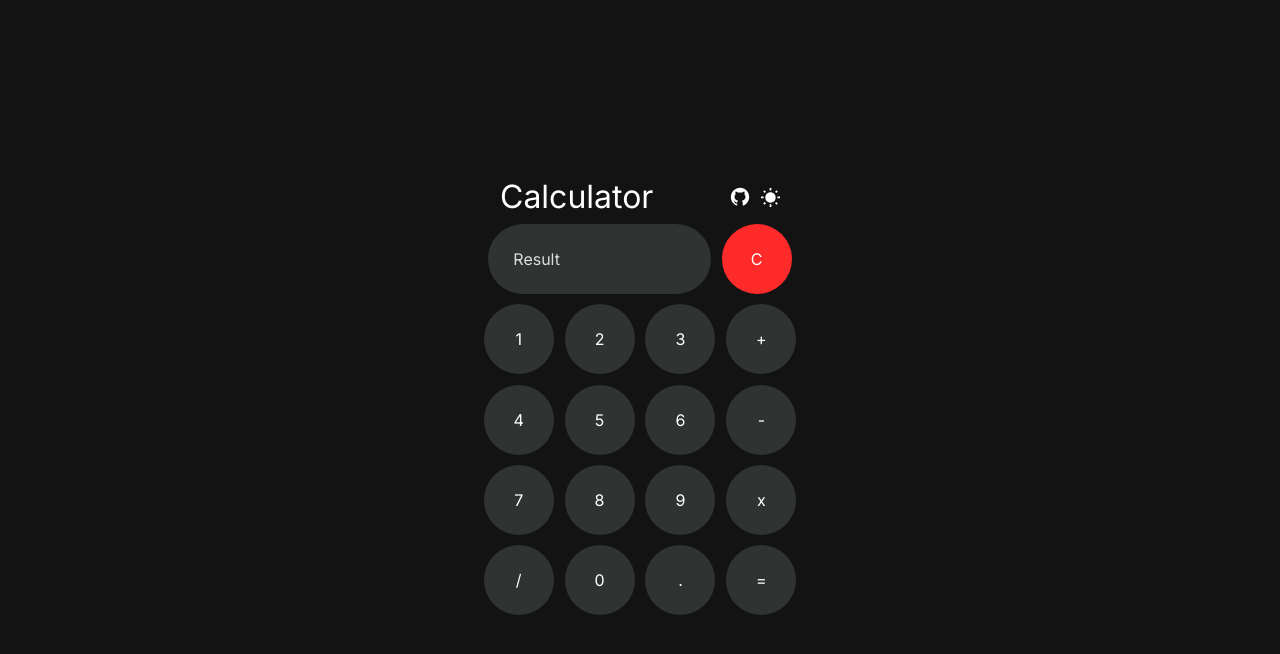
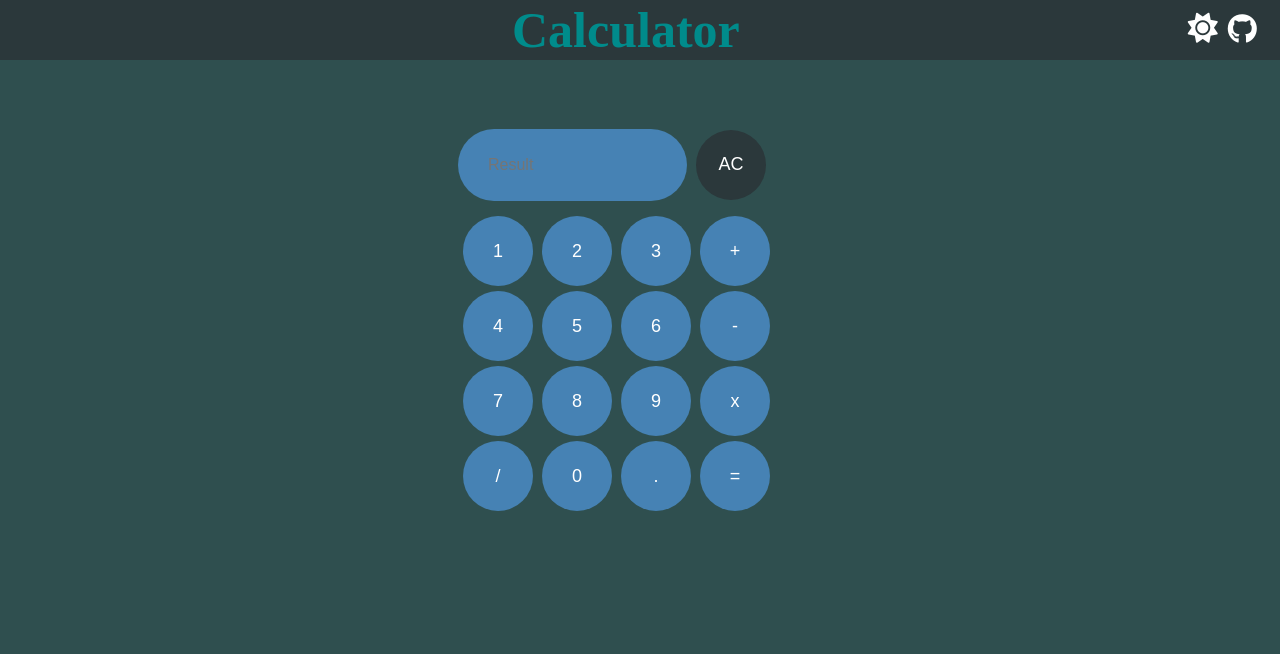
Before and after one commit to agentgrey/Calculator, a plain HTML site: page index.html in a window 1280 px wide. Drawn offline with Linux system fonts and the light colour scheme.

Commit message:
made changes

```diff
--- a/index.html
+++ b/index.html
@@ -1,66 +1,66 @@
 <!DOCTYPE html>
-<html lang="en">
+<html>
 
 <head>
-  <meta charset="utf-8" />
-  <meta http-equiv="X-UA-Compatible" content="IE=edge" />
     <title>Calculator</title>
-  <meta name="description" content="Simple Calculator With Dark Mode." />
-  <meta name="viewport" content="width=device-width, initial-scale=1" />
-  <link rel="icon" type="image/x-icon" href="assets/calculator.ico">
-  <link rel="stylesheet" href="styles/dark.css" id="theme" />
-  <link rel="preconnect" href="https://fonts.googleapis.com">
-  <link rel="preconnect" href="https://fonts.gstatic.com" crossorigin>
-  <link href="https://fonts.googleapis.com/css2?family=Inter:wght@300;400&display=swap" rel="stylesheet">
+<!-- added css file -->
+    <link rel="stylesheet" href="styles/dark.css" id="theme">
+<!-- font awesome -->
+    <script src="https://kit.fontawesome.com/f383b6eabf.js" crossorigin="anonymous"></script>
 </head>
 
 <body>
-  <div class="wrapper">
-    <div class="container">
-      <div class="header-container">
-        <!-- This heading also notifies about the theme change.-->
-        <h1 id="toast">Calculator</h1>
-        <div class="top-buttons">
+    <div class="heading">
+        <h1>Calculator</h1>
+        <div class="options">
+            <i id="theme-icon" class="fa-solid fa-sun" onclick="changeTheme()"></i>
             <a href="https://github.com/agentgrey/Calculator">
-            <img src="assets/GitHubLight.svg" alt="Sun Icon" height="22.5" width="22.5" id="github-icon">
+                <i class="fa-brands fa-github"></i>
             </a>
-          <button type="button" onclick="changeTheme()" class="theme-button">
-            <img src="assets/SunIcon.svg" alt="Theme Icon" height="19" width="19" id="theme-icon">
-          </button>
         </div>
     </div>
+    <div class="box">
+    <!-- first row -->
         <div class="first-row">
-        <input type="text" name="result" id="result" placeholder="Result" readonly />
-        <input type="button" value="C" onclick="result.value=''" id="clear-button" />
+            <input type="text" name="result" id="result" placeholder="Result" >
+            <input type="button" value="AC" id="clear-button" onclick="result.value='' ">
         </div>
+    <!-- second row -->
+        <div class="buttons">
         <div class="second-row">
-        <input type="button" value="1" onclick="liveScreen(1)" />
-        <input type="button" value="2" onclick="liveScreen(2)" />
-        <input type="button" value="3" onclick="liveScreen(3)" />
-        <input type="button" value="+" onclick="liveScreen('+')" />
+            <input type="button" value="1" onclick="display(1)">
+            <input type="button" value="2" onclick="display(2)">
+            <input type="button" value="3" onclick="display(3)">
+            <input type="button" value="+" onclick="display('+')">
         </div>
+    <!-- third row -->
         <div class="third-row">
-        <input type="button" value="4" onclick=" liveScreen(4)" />
-        <input type="button" value="5" onclick=" liveScreen(5)" />
-        <input type="button" value="6" onclick=" liveScreen(6)" />
-        <input type="button" value="-" onclick="liveScreen('-')" />
+            <input type="button" value="4" onclick="display(4)">
+            <input type="button" value="5" onclick="display(5)">
+            <input type="button" value="6" onclick="display(6)">
+            <input type="button" value="-" onclick="display('-')">
         </div>
+    <!-- fourth row -->
         <div class="fourth-row">
-        <input type="button" value="7" onclick="liveScreen(7)" />
-        <input type="button" value="8" onclick="liveScreen(8)" />
-        <input type="button" value="9" onclick=" liveScreen(9)" />
-        <input type="button" value="x" onclick="liveScreen('*')" />
+            <input type="button" value="7" onclick="display(7)">
+            <input type="button" value="8" onclick="display(8)">
+            <input type="button" value="9" onclick="display(9)">
+            <input type="button" value="x" onclick="display('*')">
         </div>
+    <!-- fifth row -->
         <div class="fifth-row">
-        <input type="button" value="/" onclick="liveScreen('/')" />
-        <input type="button" value="0" onclick="liveScreen(0)" />
-        <input type="button" value="." onclick="liveScreen('.')" />
-        <input type="button" value="=" onclick="calculate(result.value)" />
+            <input type="button" value="/" onclick="display('/')">
+            <input type="button" value="0" onclick="display(0)">
+            <input type="button" value="." onclick="display('.')">
+            <input type="button" value="=" onclick="calculate(result.value)">
         </div>
         </div>
+
     </div>
-  <script src="scripts/script.js">
-  </script>
+
+<!-- added javascript file-->
+    <script src="script/script.js"></script>
 </body>
 
+
 </html>
--- a/scripts/script.js
+++ b/script/script.js
@@ -1,10 +1,6 @@
-const lightTheme = "styles/light.css";
-const darkTheme = "styles/dark.css";
-const sunIcon = "assets/SunIcon.svg";
-const moonIcon = "assets/MoonIcon.svg";
-const themeIcon = document.getElementById("theme-icon");
+
+// variable to store result
 const res = document.getElementById("result");
-const toast = document.getElementById("toast");
 
 function calculate(value) {
   const calculatedValue = eval(value || null);
@@ -18,25 +14,8 @@ function calculate(value) {
   }
 }
 
-// Swaps the stylesheet to achieve dark mode.
-function changeTheme() {
-  const theme = document.getElementById("theme");
-  setTimeout(() => {
-    toast.innerHTML = "Calculator";
-  }, 1500);
-  if (theme.getAttribute("href") === lightTheme) {
-    theme.setAttribute("href", darkTheme);
-    themeIcon.setAttribute("src", sunIcon);
-    toast.innerHTML = "Dark Mode 🌙";
-  } else {
-    theme.setAttribute("href", lightTheme);
-    themeIcon.setAttribute("src", moonIcon);
-    toast.innerHTML = "Light Mode ☀️";
-  }
-}
-
 // Displays entered value on screen.
-function liveScreen(enteredValue) {
+function display(enteredValue) {
   if (!res.value) {
     res.value = "";
   }
@@ -51,7 +30,6 @@ function keyboardInputHandler(e) {
   // to fix the default behavior of browser,
   // enter and backspace were causing undesired behavior when some key was already in focus.
   e.preventDefault();
-  //grabbing the liveScreen
 
   //numbers
   if (e.key === "0") {
@@ -106,3 +84,23 @@ function keyboardInputHandler(e) {
     res.value = resultInput.substring(0, res.value.length - 1);
   }
 }
+
+
+
+// theme
+const lightTheme = "styles/light.css";
+const darkTheme = "styles/dark.css";
+const themeIcon = document.getElementById("theme-icon");
+
+
+// Swaps the stylesheet to achieve dark mode.
+function changeTheme() {
+  const theme = document.getElementById("theme");
+  if (theme.getAttribute("href") === lightTheme) {
+    theme.setAttribute("href", darkTheme);
+    themeIcon.setAttribute("class", "fa-solid fa-sun");
+  } else {
+    theme.setAttribute("href", lightTheme);
+    themeIcon.setAttribute("class", "fa-regular fa-moon");
+  }
+}
--- a/styles/dark.css
+++ b/styles/dark.css
@@ -1,100 +1,80 @@
-/* CSS Reset & Global Styles */
-* {
-  box-sizing: border-box;
-  padding: 0;
-  margin: 0;
-  font-family: Inter, -apple-system, BlinkMacSystemFont, 'Segoe UI', 'Open Sans';
-  -webkit-appearance: none;
+body {
+    margin: 0px;
+    background-color: darkslategray;
 }
 
-::placeholder {
-  color: rgb(221, 221, 221);
+
+
+.heading {
+    display: flex;
+    background-color:rgb(43, 56, 59);
+    height: 60px;
+    align-items: center;
+}
+.heading h1 {
+    color:darkcyan;
+    margin-left: 40%;
+    font-size: 50px;
+}
+.options {
+    margin-left: 35%;
+    display: flex;
+    font-size: 30px;
+}
+.options i {
+    color: white;
+    padding-right: 10px;
+}
+.box {
+    /* background-color: darkcyan; */
+    /* border-radius: 10px; */
+    margin-top: 5%;
+    margin-left: 35%;
+    width: 380px;
+    display: flex;
+    flex-direction: column;
+}
+.box div {
+    margin: 5px;
+}
+#result {
+    width: 197px;
+    height: 70px;
+    border-radius: 40px;
+    padding-left: 30px;
+    font-size: 16px;
+    color: white;
+}
+#clear-button {
+    background-color:rgb(43, 56, 59);
+    color: white
+}
+.box div input {
+    margin-left: 5px;
+    height: 70px;
+    width: 70px;
+    border-radius: 50%;
+    border: transparent;
+    font-size: 18px;
+    color: white;
+    background-color:steelblue;
+}
+.options i:hover {
+    cursor: pointer;
+    transform: scale(1.1);
 }
 
-.wrapper {
-  height: 100vh;
-  width: 100%;
-  display: flex;
-  justify-content: center;
-  flex-direction: column;
-  align-items: center;
-  background-color: rgb(20, 19, 19);
-  transition: 0.8s all;
-}
 
-h1 {
-  margin-bottom: 1.5%;
-  color: #fff;
-  font-weight: normal;
-}
 
-.container {
-  width: 350px;
-  display: flex;
-  justify-content: center;
-  flex-direction: column;
-  align-items: center;
-}
 
-.header-container {
-  display: flex;
-  justify-content: space-between;
-  align-items: center;
-  width: 80%;
-}
 
-.top-buttons {
-  display: flex;
-  align-items: center;
 
-}
 
-input {
-  padding: 25px;
-  color: rgb(255, 255, 255);
-  font-size: 1em;
-  cursor: pointer;
-  width: 70px;
-  background-color: rgb(47, 51, 50);
-  border: none;
-  outline: none;
-  border-radius: 100px;
-  margin: 0.2em;
-}
-
-.first-row,
-.second-row,
-.third-row,
-.fourth-row,
-.fifth-row {
-  margin-bottom: 4px;
-}
-
-input[type="text"] {
-  background-color: rgb(47, 51, 50);
-  width: 222.5px;
-}
-
-input[type="button"]:hover {
-  background-color: rgb(101, 101, 101);
-  color: #fff;
-}
-
-#clear-button {
-  color: #fff;
-  background-color: rgb(255, 42, 42);
-}
-
-a {
-  text-decoration: none;
-  color: #fff;
-}
-
-#github-icon {
-  margin-right: 10px;
-}
-
-.theme-button {
-  all: unset;
+/* hover */
+.box div input:hover {
     cursor: pointer;
 }
+.buttons input:hover {
+    cursor: pointer;
+    background-color:rgb(133, 173, 187);
+}
--- a/styles/light.css
+++ b/styles/light.css
@@ -1,99 +1,77 @@
-/* CSS Reset & Global Styles */
-* {
-  box-sizing: border-box;
-  padding: 0;
-  margin: 0;
-  font-family: Inter, -apple-system, BlinkMacSystemFont, 'Segoe UI', 'Open Sans';
-  -webkit-appearance: none;
+body {
+    margin: 0px;
 }
 
-.wrapper {
-  height: 100vh;
-  width: 100%;
+
+
+.heading {
     display: flex;
-  justify-content: center;
+    background-color:lightblue;
+    height: 60px;
+    align-items: center;
+}
+.heading h1 {
+    color:darkcyan;
+    margin-left: 40%;
+    font-size: 50px;
+}
+.options {
+    margin-left: 35%;
+    display: flex;
+    font-size: 30px;
+}
+.options i {
+    padding-right: 10px;
+    color: black;
+}
+.box {
+    /* background-color: darkcyan; */
+    /* border-radius: 10px; */
+    margin-top: 5%;
+    margin-left: 35%;
+    width: 380px;
+    display: flex;
     flex-direction: column;
-  align-items: center;
-  background-color: rgb(7, 210, 199);
-  transition: 0.8s all;
+}
+.box div {
+    margin: 5px;
+}
+#result {
+    width: 197px;
+    height: 70px;
+    border-radius: 40px;
+    padding-left: 30px;
+    font-size: 16px;
+}
+#clear-button {
+    background-color:steelblue;
+    color: white
+}
+.box div input {
+    margin-left: 5px;
+    height: 70px;
+    width: 70px;
+    border-radius: 50%;
+    border: transparent;
+    font-size: 18px;
+    background-color:lightblue;
+}
+.options i:hover {
+    cursor: pointer;
+    transform: scale(1.1);
 }
 
-h1 {
-  margin-bottom: 1.5%;
-  color: #fff;
-  font-weight: normal;
-}
 
-.container {
-  width: 350px;
-  display: flex;
-  justify-content: center;
-  flex-direction: column;
-  align-items: center;
-}
 
-.header-container {
-  display: flex;
-  justify-content: space-between;
-  align-items: center;
-  width: 80%;
-}
 
-.top-buttons {
-  display: flex;
-  align-items: center;
-}
 
-input {
-  padding: 25px;
-  color: rgb(87, 87, 87);
-  font-size: 1em;
-  cursor: pointer;
-  width: 70px;
-  background-color: #fff;
-  border: none;
-  outline: none;
-  border-radius: 100px;
-  margin: 0.2em;
-}
 
-.first-row,
-.second-row,
-.third-row,
-.fourth-row,
-.fifth-row {
-  margin-bottom: 4px;
-}
 
-input[type="button"] {
-  color: rgb(122, 122, 122);
-}
-
-input[type="text"] {
-  background-color: rgb(255, 255, 255);
-  width: 222.5px;
-}
-
-input[type="button"]:hover {
-  background-color: rgb(37, 35, 59);
-  color: #fff;
-}
-
-#clear-button {
-  color: #fff;
-  background-color: rgb(255, 25, 25);
-}
-
-a {
-  text-decoration: none;
-  color: #fff;
-}
-
-#github-icon {
-  margin-right: 10px;
-}
-
-.theme-button {
-  all: unset;
+/* hover */
+.box div input:hover {
     cursor: pointer;
 }
+.buttons input:hover {
+    cursor: pointer;
+    background-color:rgb(133, 173, 187);
+}
```
Also changed, not shown: assets/GitHubDark.svg (deleted), assets/GitHubLight.svg (deleted), assets/MoonIcon.svg (deleted), assets/SunIcon.svg (deleted), assets/calculator.ico (deleted). Lines whose indentation alone changed are shown as unchanged.
